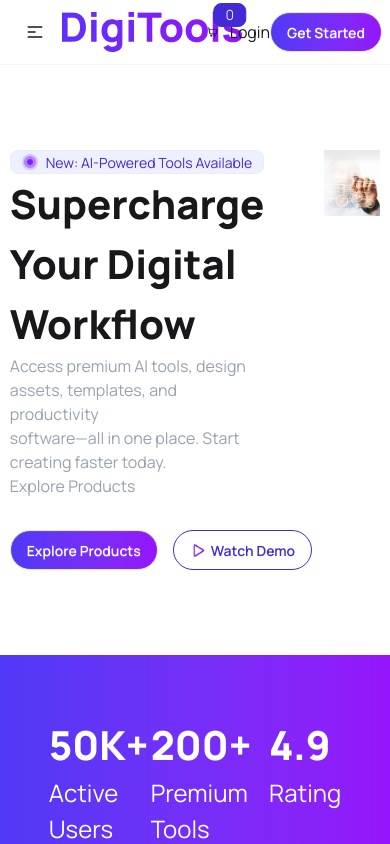
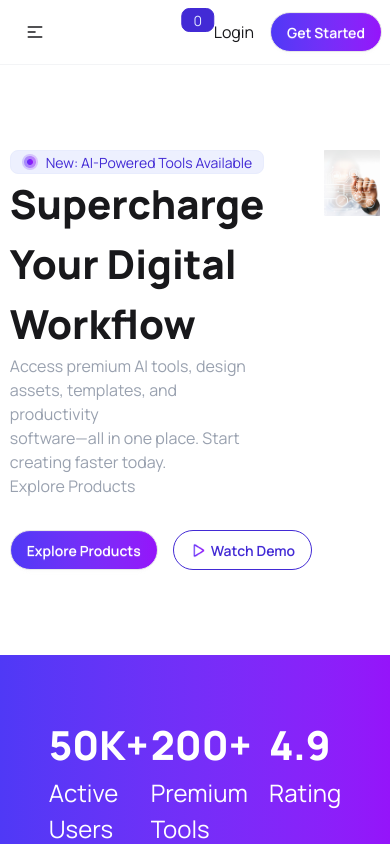
Before and after one commit to HabibaMim/B13-A6, a React (Vite) app: page / in a window 390 px wide. Shown: the top 844 px of the page. Built offline with nearby package versions, Linux system fonts and the light colour scheme.

Commit message:
edited navbar

```diff
--- a/src/components/Navbar.jsx
+++ b/src/components/Navbar.jsx
@@ -23,7 +23,7 @@ const Navbar = ({carts}) => {
     </div>
 
 
-    <img src={logo} alt="" />
+    <img className='hidden md:block' src={logo} alt="" />
   </div>
   <div className="navbar-center hidden lg:flex">
     <ul className="menu menu-horizontal px-1">
@@ -35,7 +35,7 @@ const Navbar = ({carts}) => {
     </ul>
   </div>
 
-  <div className="md:gap-[16px] navbar-end">
+  <div className="gap-[16px] navbar-end">
     <div className="indicator">
   <span className="indicator-item badge badge-primary">{carts.length}</span>
   <img className='p-[12px]' src={cartImg} alt="" />
```
